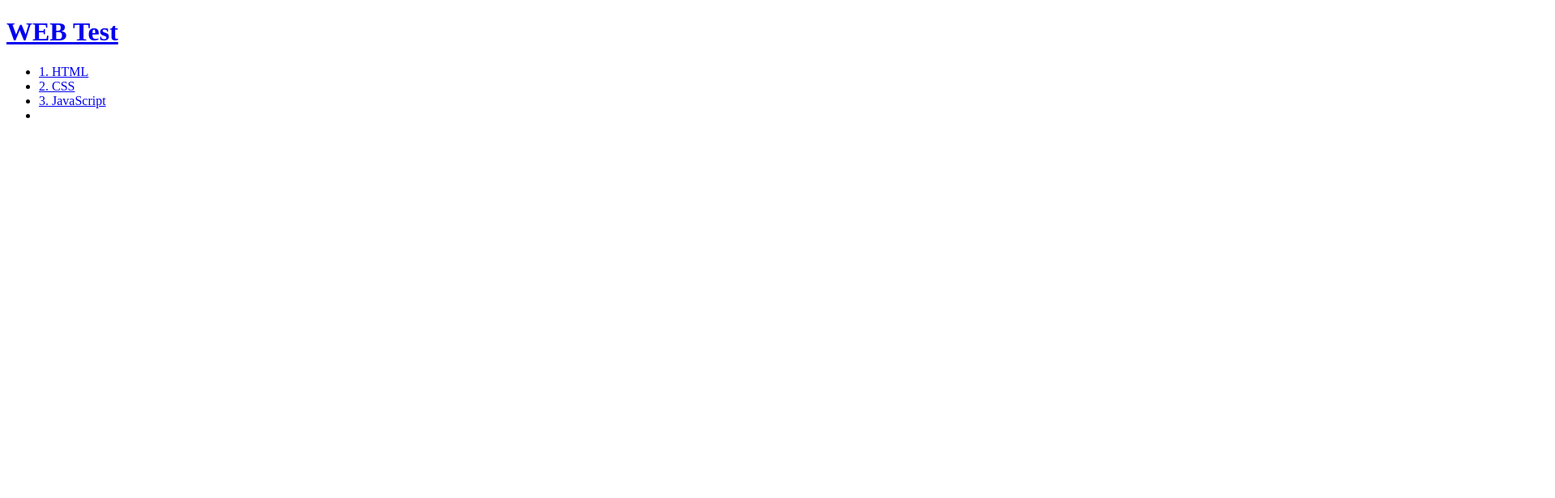
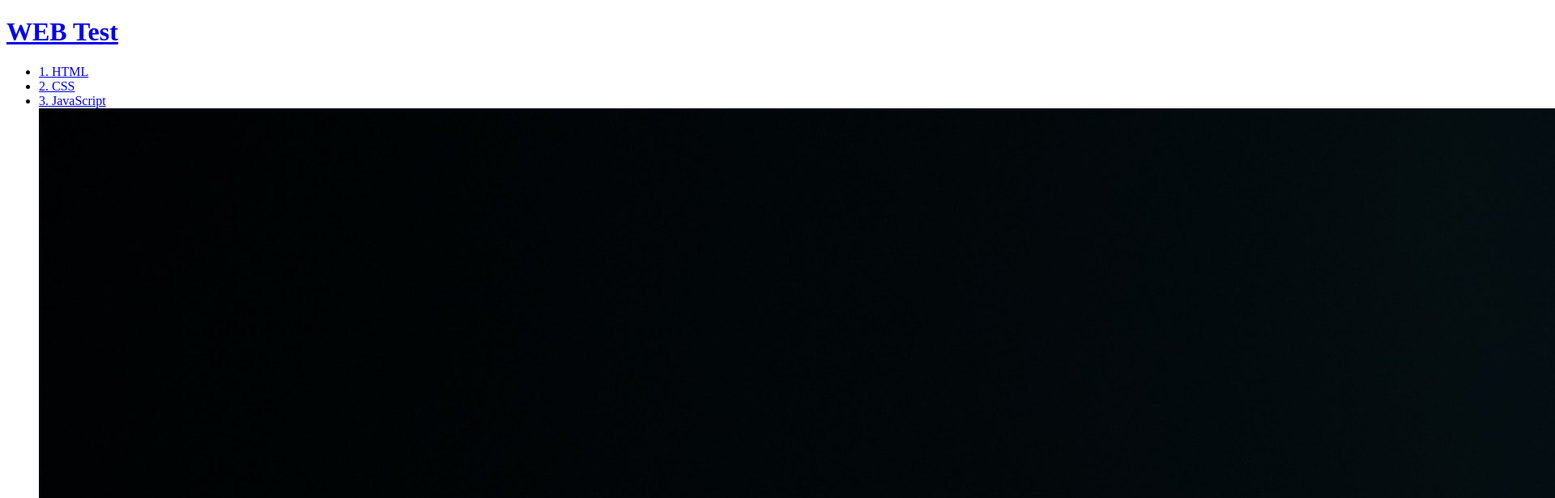
Before and after one commit to otr1069/otr_security, a plain HTML site: page index.html in a window 1280 px wide. Shown: the top 616 px of the page at 81% size, 1920 px wide, since content can reach past the window. Drawn offline with Linux system fonts and the light colour scheme.

Commit message:
Update index.html

```diff
--- a/index.html
+++ b/index.html
@@ -11,7 +11,7 @@
       <li><a href="Test01.html" target="_blank">1. HTML</a></li>
       <li><a href="Test02.html" target="_blank">2. CSS</a></li>
       <li><a href="Test03.html" target="_blank">3. JavaScript</a></li>
-      <li><img src="clint-patterson-dYEuFB8KQJk-unsplash.jpg></li>
+      <li><img src="clint-patterson-dYEuFB8KQJk-unsplash.jpg"></li>
     </ul>
   </body>
 </html>
```
